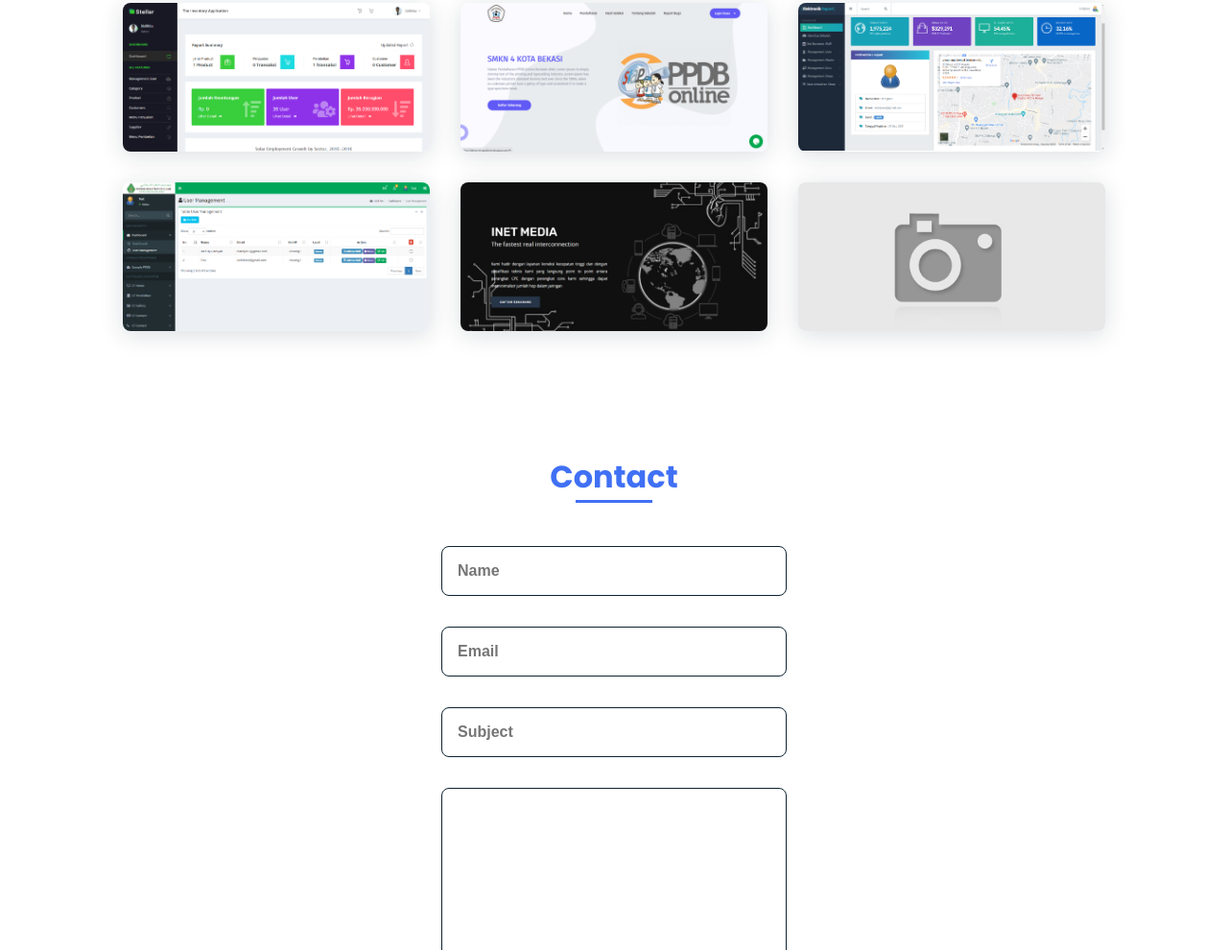
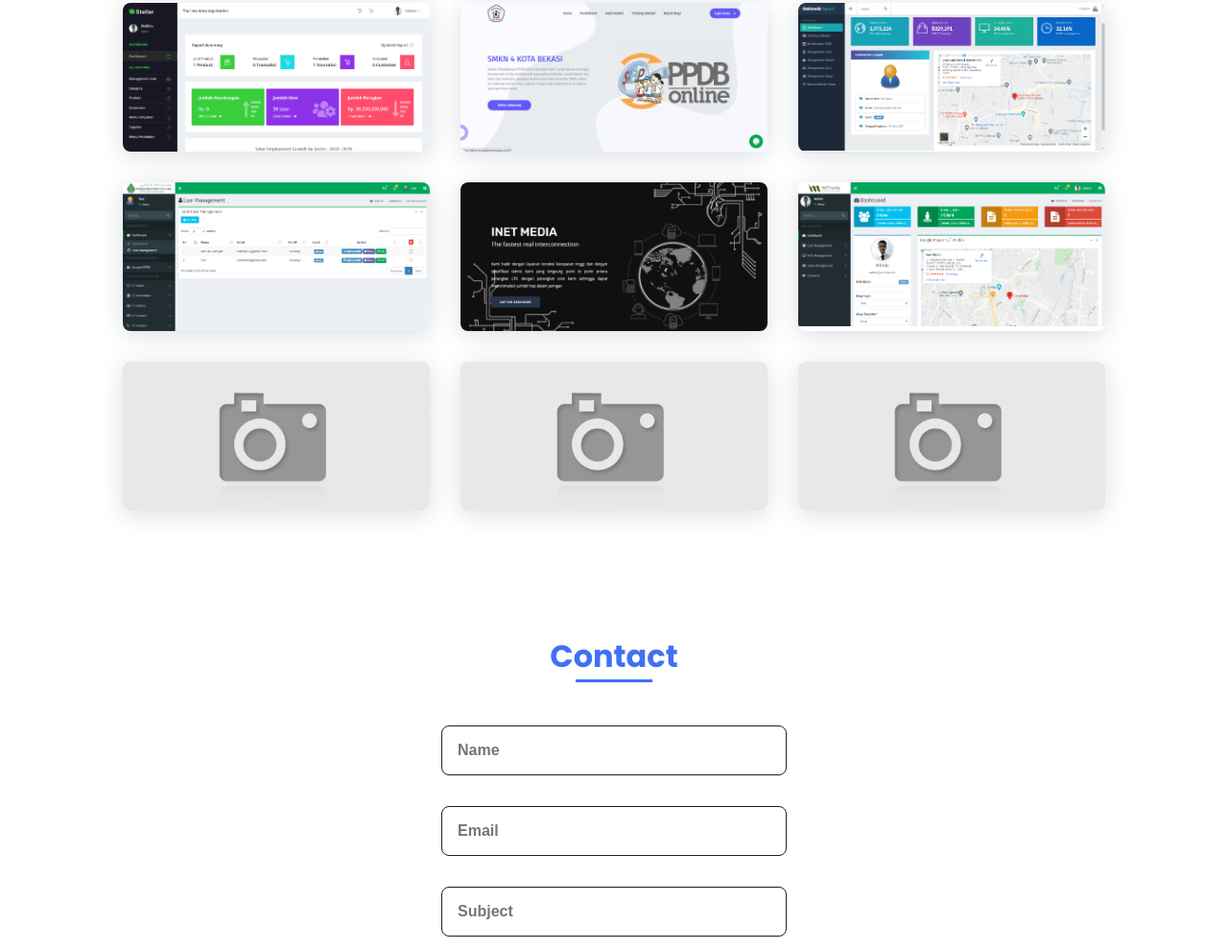
Before and after one commit to diazdjul19/diazdjul19.github.io, a plain HTML site: page index.html in a window 1280 px wide. Shown: the part 1528-2518 px from the top of the page at 96% size. Drawn offline with nearby package versions, Linux system fonts and the light colour scheme.

Commit message:
Update index.html

```diff
--- a/index.html
+++ b/index.html
@@ -110,6 +110,20 @@
                     </div>
                     <div class="work__img" style="height:155px;">
                         <a href="#">
+                            <img src="assets/img/demo-application/ssdemo-eperform.png" style="width: 100%; height: auto;" alt="">
+                        </a>
+                    </div>
+                    <div class="work__img" style="height:155px;">
+                        <a href="#">
+                            <img src="assets/img/demo-application/no-photo.png" style="width: 100%; height: auto;" alt="">
+                        </a>
+                    </div>
+                    <div class="work__img" style="height:155px;">
+                        <a href="#">
+                            <img src="assets/img/demo-application/no-photo.png" style="width: 100%; height: auto;" alt="">
+                        </a>
+                    </div><div class="work__img" style="height:155px;">
+                        <a href="#">
                             <img src="assets/img/demo-application/no-photo.png" style="width: 100%; height: auto;" alt="">
                         </a>
                     </div>
```
